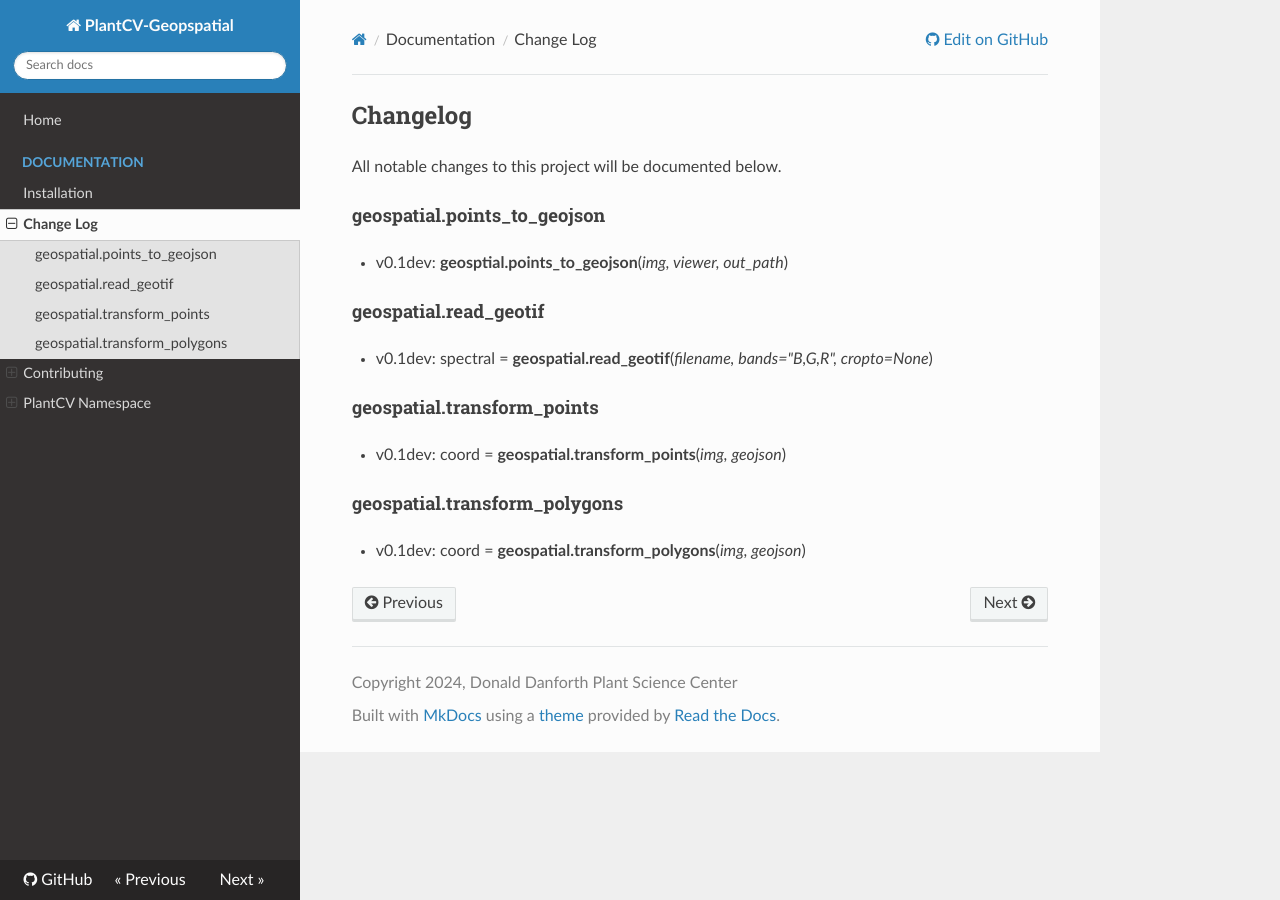
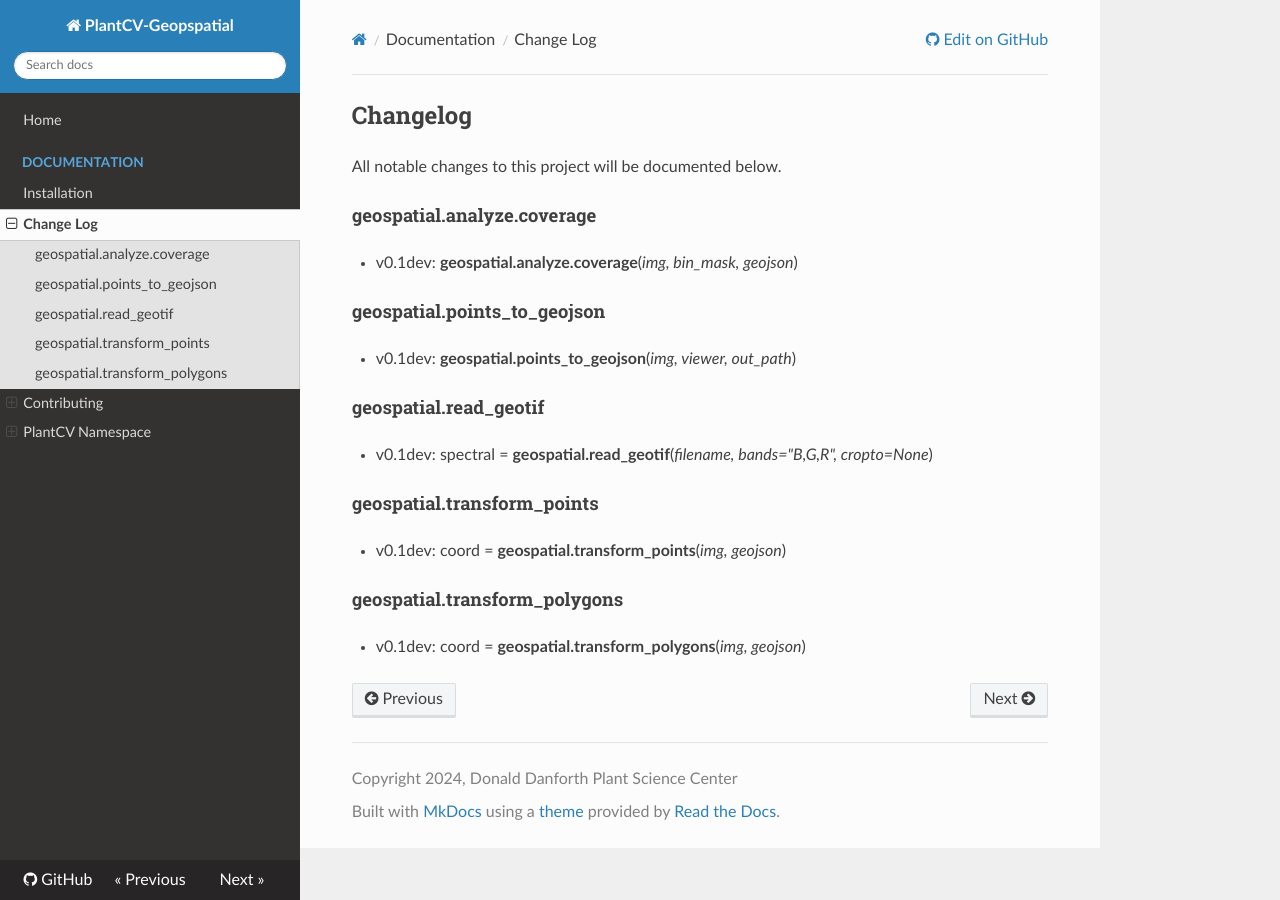
Before and after one commit to danforthcenter/plantcv-geospatial, an MkDocs documentation site: the page built from docs/changelog.md, in a window 1280 px wide. Built offline with MkDocs 1.6.1, drawn with Linux system fonts in a browser that asks for light colours; nearby versions of some CDN libraries.

Commit message:
Update changelog.md

```diff
--- a/docs/changelog.md
+++ b/docs/changelog.md
@@ -2,9 +2,13 @@
 
 All notable changes to this project will be documented below.
 
+#### geospatial.analyze.coverage
+
+* v0.1dev: **geospatial.analyze.coverage**(*img, bin_mask, geojson*)
+
 #### geospatial.points_to_geojson
 
-* v0.1dev: **geosptial.points_to_geojson**(*img, viewer, out_path*)
+* v0.1dev: **geospatial.points_to_geojson**(*img, viewer, out_path*)
 
 #### geospatial.read_geotif
 
```
